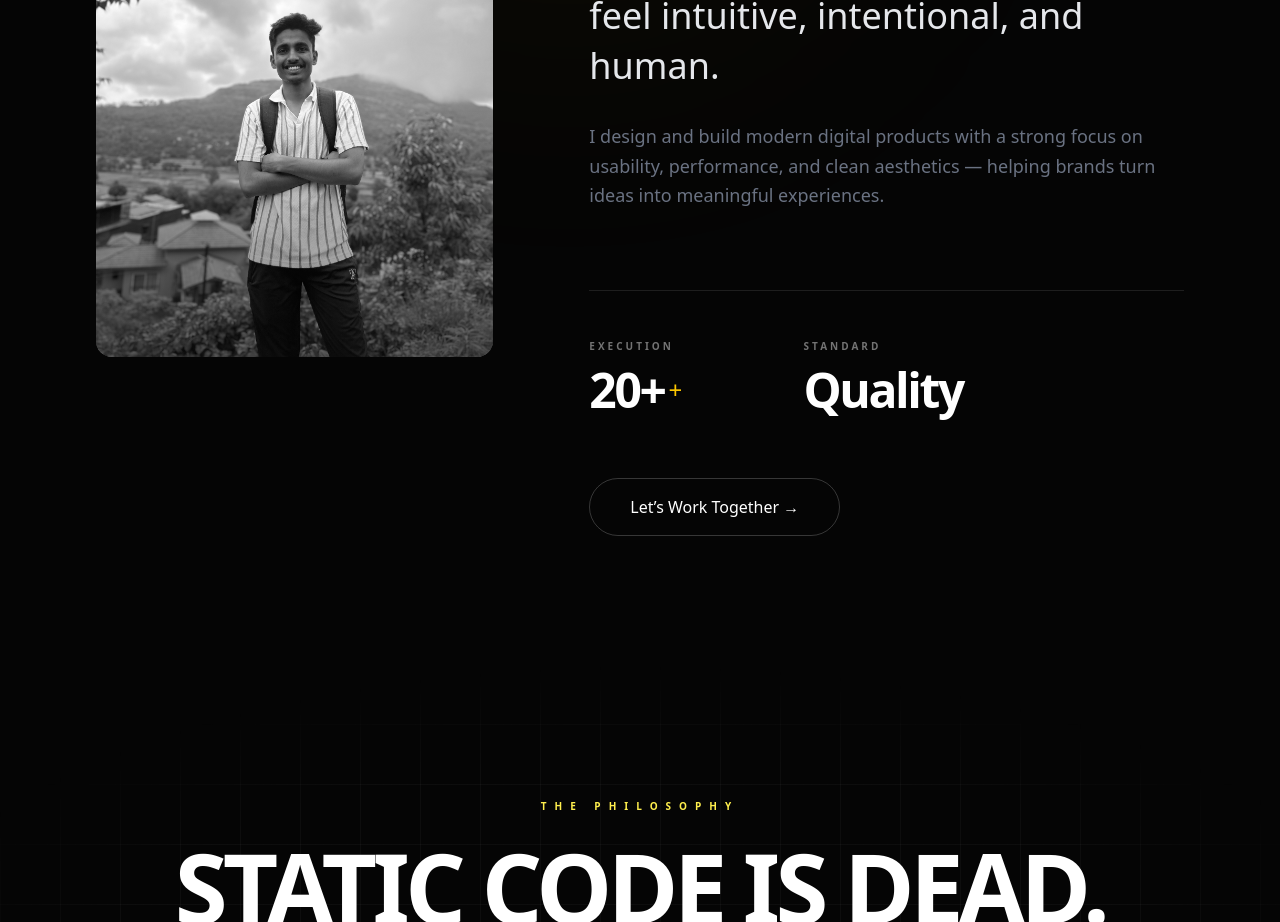
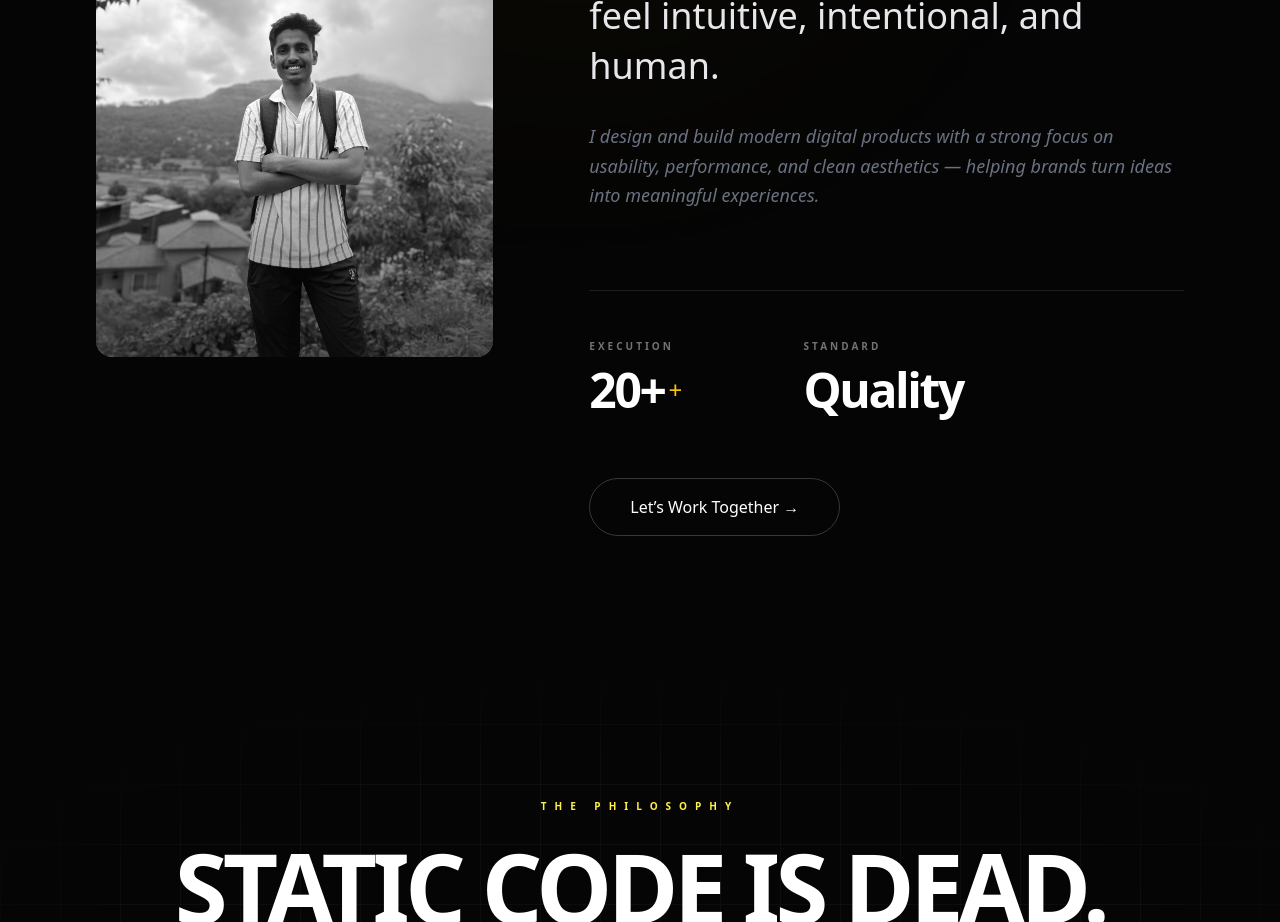
Before and after one commit to rohanbyale/Portfolio, a React (Vite) app: page / in a window 1280 px wide. Shown: the part 1300-2222 px from the top of the page. Built offline with nearby package versions, Linux system fonts and the light colour scheme.

Commit message:
Update About.jsx

```diff
--- a/src/componets/About.jsx
+++ b/src/componets/About.jsx
@@ -150,7 +150,7 @@
               initial="hidden"
               whileInView="visible"
               viewport={{ once: true }}
-              className="mt-8 text-lg text-gray-500 font-light leading-relaxed"
+              className="mt-8 text-lg text-gray-500 italic font-light leading-relaxed"
             >
               I design and build modern digital products with a strong focus on
               usability, performance, and clean aesthetics — helping brands turn
```
